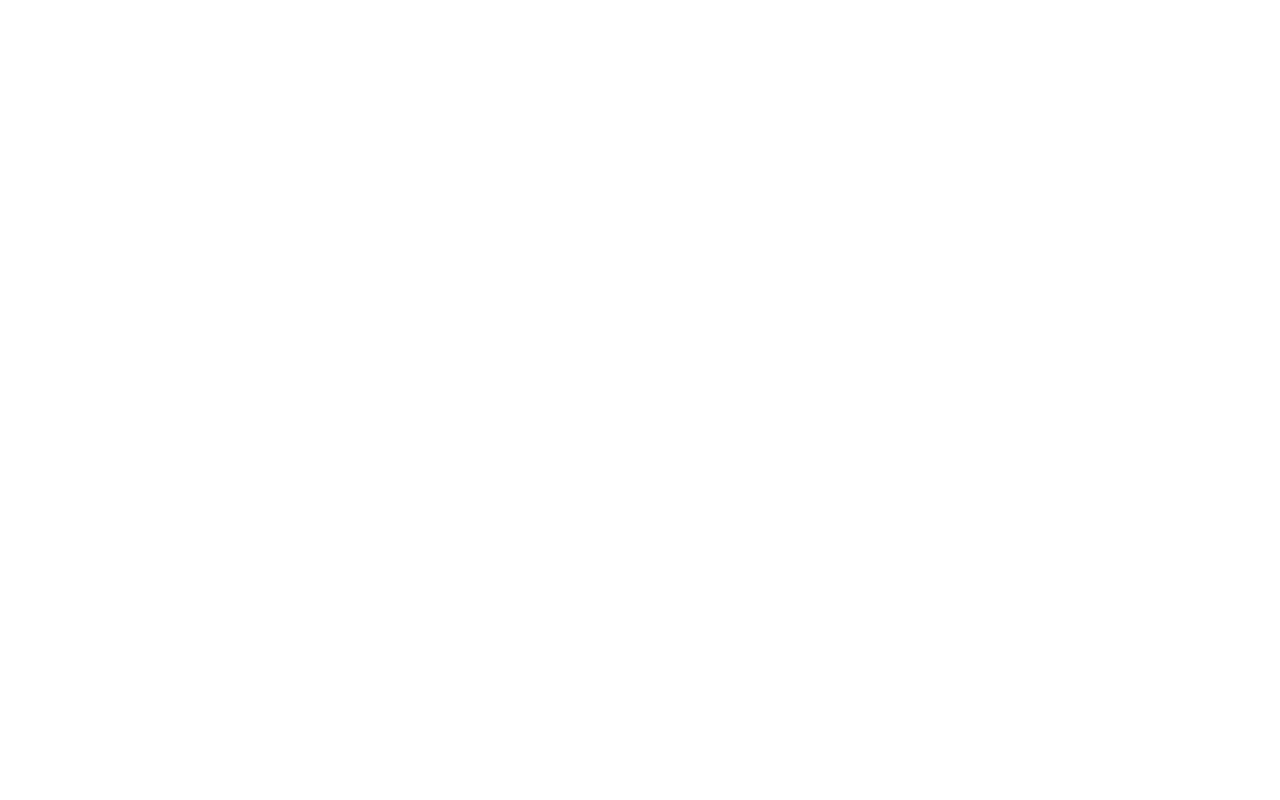
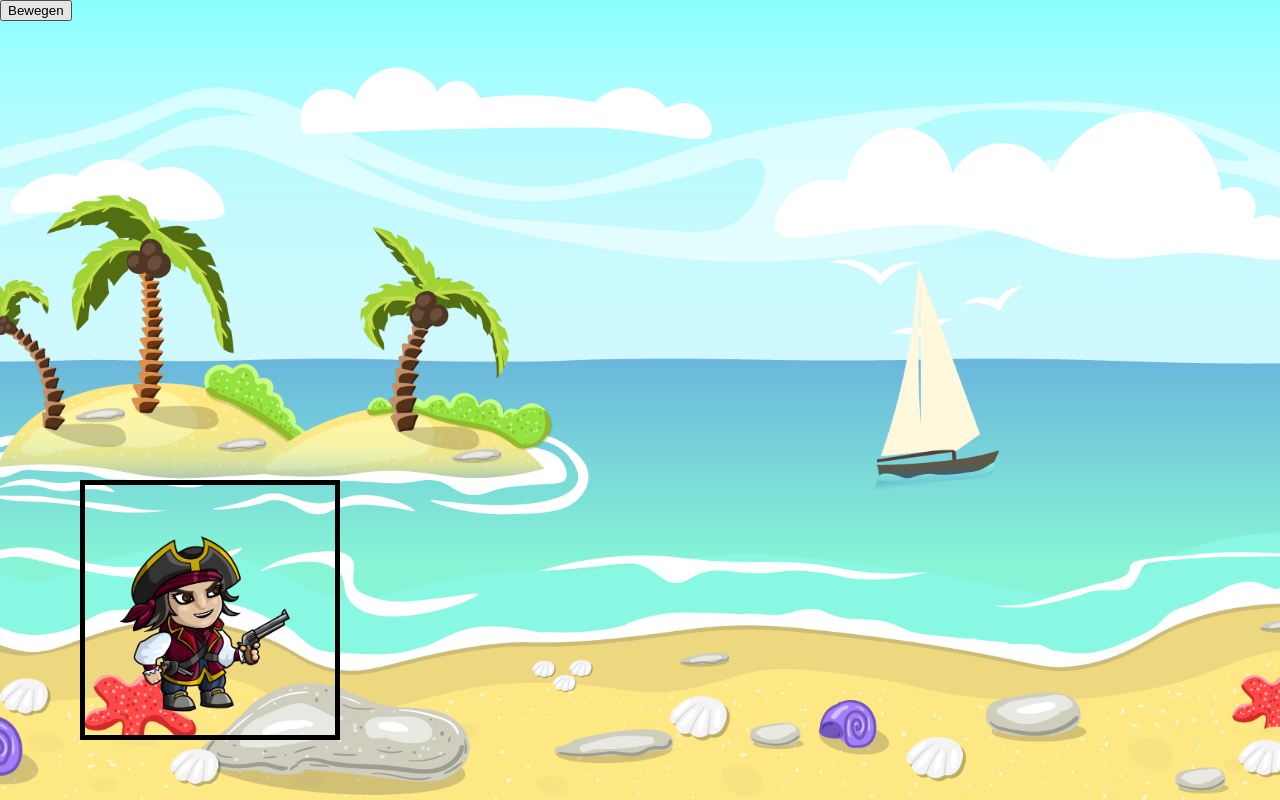
Before and after one commit to jomonite/piraten, a plain HTML site: page index.html in a window 1280 px wide. Drawn offline with Linux system fonts and the light colour scheme.

Commit message:
background and css ,button

```diff
--- a/index.css
+++ b/index.css
@@ -0,0 +1,25 @@
+.background{
+    position: absolute;
+    left: 0;
+    top: 0;
+    bottom: 0;
+    right: 0;
+    width: 100%;
+    height: 100%;
+    object-fit: cover;
+}
+.character{
+    position: absolute;
+    bottom: 60px;
+    left: 80px;
+    height: 250px;
+    border: 5px solid black;
+    width: 250px;
+    object-fit: cover;
+    object-position: 0px;
+}
+.button{
+    position: absolute;
+    left: 0;
+    top: 0;
+}
--- a/index.html
+++ b/index.html
@@ -7,9 +7,9 @@
     <title>piraten</title>
 </head>
 <body>
-
-
-
+    <img class="background" src="img/game_background_2/game_background_2.png" alt="">
+    <img class="character" src="img/PNG/2/2_entity_000_IDLE_001.png" alt="">
+    <button class="button">Bewegen</button>
 
 
     <script src="index.js"></script>
```
Also changed, not shown: img/game_background_2/game_background_2.png (added), img/game_background_2/layers/cloud.png (added), img/game_background_2/layers/decor.png (added), img/game_background_2/layers/island.png (added), img/game_background_2/layers/land.png (added), img/game_background_2/layers/sea.png (added), img/game_background_2/layers/sky.png (added).
